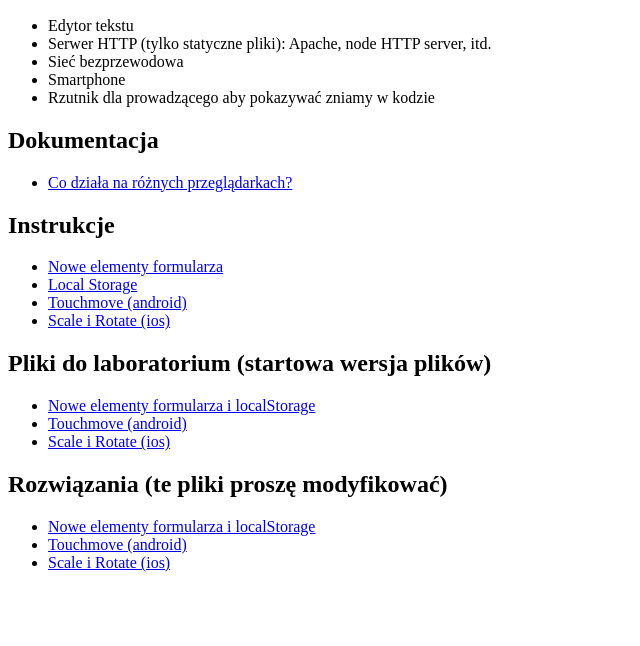
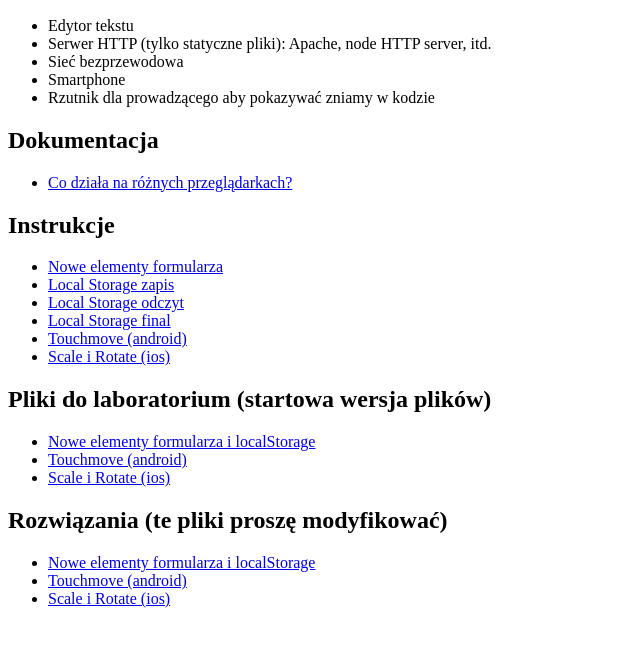
Before and after one commit to kwasniew/mobile_html5, a plain HTML site: page index.html in a window 1280 px wide. Shown: the part 110-756 px from the top of the page, without its empty margins (0-640 px from the left). Drawn offline with Linux system fonts and the light colour scheme.

Commit message:
Update index.html
fix links to local storage tasks

```diff
--- a/index.html
+++ b/index.html
@@ -25,7 +25,9 @@
 <h2>Instrukcje</h2>
   <ul>
     <li><a href="instrukcje/forms_info.html">Nowe elementy formularza</a></li>
-    <li><a href="instrukcje/localstorage_info.html">Local Storage</a></li>
+    <li><a href="instrukcje/localstorage_1.html">Local Storage zapis</a></li>
+    <li><a href="instrukcje/localstorage_2.html">Local Storage odczyt</a></li>
+    <li><a href="instrukcje/localstorage_3.html">Local Storage final</a></li>
     <li><a href="instrukcje/touchmove_info.html">Touchmove (android)</a></li>
     <li><a href="instrukcje/gestures_info.html">Scale i Rotate (ios)</a></li>
   </ul>
```
